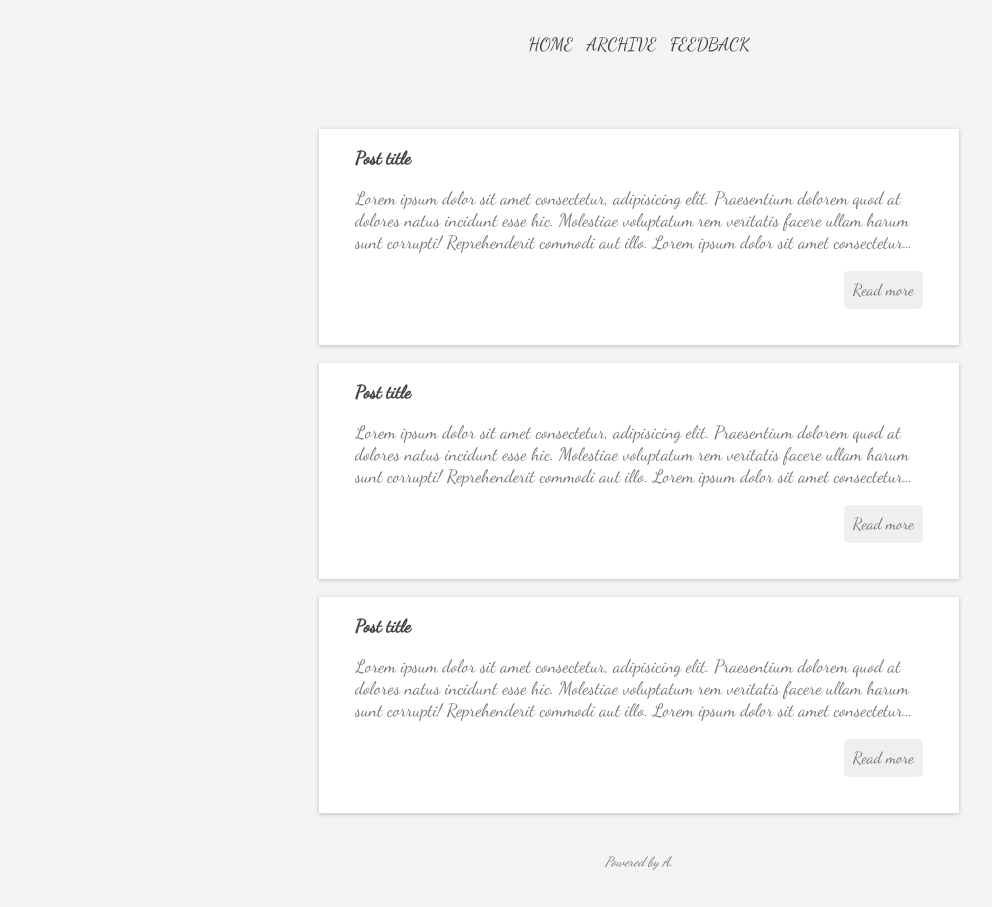
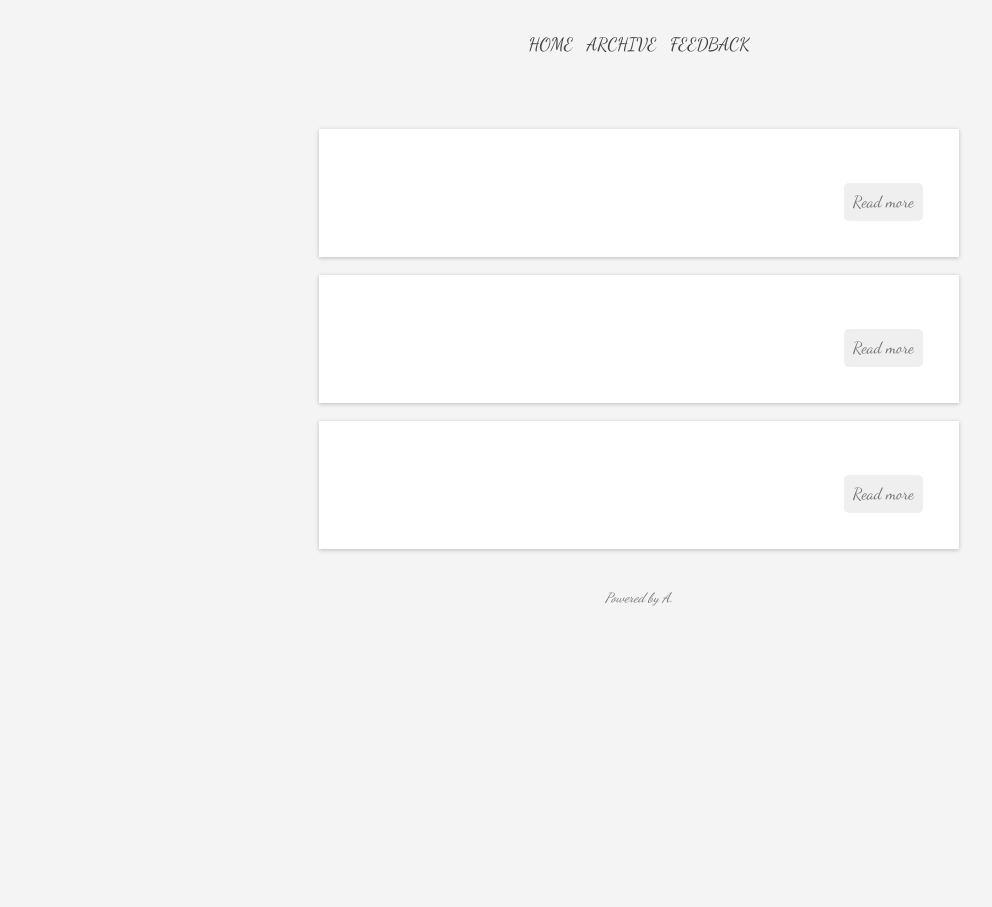
Before and after one commit to talanova/html-training-repo-second, a website built with webpack: page pages/index.html in a window 1280 px wide. Shown: the part 140-1047 px from the top of the page, without its empty margins (1-993 px from the left). After the commit the page ends 818 px from the top, so only its background shows below. Built offline with nearby package versions, Linux system fonts and the light colour scheme; files whose address does not match are found by name.

Commit message:
try to deal with handlebars

```diff
--- /dev/null
+++ b/data.json
@@ -0,0 +1,16 @@
+{
+    "articles": [
+        {
+            "title": "Post title 1",
+            "text": "Lorem ipsum dolor sit amet consectetur, adipisicing elit. Praesentium dolorem quod at dolores natus incidunt esse hic. Molestiae voluptatum rem veritatis facere ullam harum sunt corrupti! Reprehenderit commodi aut illo. Lorem ipsum dolor sit amet consectetur adipisicing elit. Est modi consequuntur ducimus delectus facilis alias ullam voluptates dignissimos, recusandae doloremque quidem impedit soluta iusto sequi! Corrupti hic alias reiciendis? Veritatis."
+        },
+        {
+            "title": "Post title 2",
+            "text": "Lorem ipsum dolor sit amet consectetur, adipisicing elit. Praesentium dolorem quod at dolores natus incidunt esse hic. Molestiae voluptatum rem veritatis facere ullam harum sunt corrupti! Reprehenderit commodi aut illo. Lorem ipsum dolor sit amet consectetur adipisicing elit. Est modi consequuntur ducimus delectus facilis alias ullam voluptates dignissimos, recusandae doloremque quidem impedit soluta iusto sequi! Corrupti hic alias reiciendis? Veritatis."
+        },
+        {
+            "title": "Post title 3",
+            "text": "Lorem ipsum dolor sit amet consectetur, adipisicing elit. Praesentium dolorem quod at dolores natus incidunt esse hic. Molestiae voluptatum rem veritatis facere ullam harum sunt corrupti! Reprehenderit commodi aut illo. Lorem ipsum dolor sit amet consectetur adipisicing elit. Est modi consequuntur ducimus delectus facilis alias ullam voluptates dignissimos, recusandae doloremque quidem impedit soluta iusto sequi! Corrupti hic alias reiciendis? Veritatis."
+        }
+    ]
+}
--- a/js/index.js
+++ b/js/index.js
@@ -1,6 +1,27 @@
 import "../scss/style.scss";
 import "../scss/sidepanel.scss";
 import "../scss/post.scss";
+
+const Handlebars = require("handlebars");
+
+const json = require("../data.json");
+
+console.log(json);
+
+// grab the source
+const source = document.querySelector("#main-template").innerHTML;
+
+// compile it using Handlebars
+const template = Handlebars.compile(source);
+
+// get the HTML after passing the template the context
+const html = template(json);
+
+// get the element to set the new HTML into
+const destination = document.querySelector("#main-destination");
+
+// set the new HTML
+destination.innerHTML = html;
 
 document.getElementById("sidepanel_openbtn").addEventListener("click", () => {
   document.getElementById("sidepanel").style.width = "220px";
--- a/package.json
+++ b/package.json
@@ -39,6 +39,7 @@
     "eslint-config-prettier": "^6.15.0",
     "eslint-plugin-import": "^2.22.1",
     "eslint-plugin-jest": "^24.1.3",
+    "handlebars-webpack-plugin": "^2.2.1",
     "html-webpack-plugin": "^4.5.0",
     "husky": "^4.3.4",
     "jest": "^26.6.3",
@@ -70,7 +71,9 @@
     "*.{html,css,scss,md,yml}": "prettier --write",
     "*.{scss,css}": "stylelint --fix"
   },
-  "dependencies": {},
+  "dependencies": {
+    "handlebars": "^4.7.7"
+  },
   "jest": {
     "clearMocks": true,
     "setupFiles": [
--- a/pages/index.html
+++ b/pages/index.html
@@ -44,84 +44,40 @@
           </ul>
         </nav>
       </header>
-      <main class="main">
-        <ul>
+      <main id="main-destination" class="main"></main>
+      <pagefooter-component></pagefooter-component>
+    </div>
+    <script
+      type="text/javascript"
+      src="https://cdnjs.cloudflare.com/ajax/libs/handlebars.js/X.X.X/handlebars.js"
+    ></script>
+    <script id="main-template" type="text/x-handlebars-template">
+      <ul>
+        {{#each articles}}
           <li>
             <article class="post">
               <header class="post__header">
-                <h2>Post title</h2>
+                <h2>
+                  {{article.title}}
+                </h2>
               </header>
               <div class="post__body">
                 <p class="post__snippet">
-                  Lorem ipsum dolor sit amet consectetur, adipisicing elit.
-                  Praesentium dolorem quod at dolores natus incidunt esse hic.
-                  Molestiae voluptatum rem veritatis facere ullam harum sunt
-                  corrupti! Reprehenderit commodi aut illo. Lorem ipsum dolor
-                  sit amet consectetur adipisicing elit. Est modi consequuntur
-                  ducimus delectus facilis alias ullam voluptates dignissimos,
-                  recusandae doloremque quidem impedit soluta iusto sequi!
-                  Corrupti hic alias reiciendis? Veritatis.
+                  {{article.text}}
                 </p>
               </div>
               <footer class="post__footer">
                 <a href="./post.html">
-                  <button class="post__footer__btn">Read more</button>
+                  <button class="post__footer__btn">
+                    Read more
+                  </button>
                 </a>
               </footer>
             </article>
           </li>
-          <li>
-            <article class="post">
-              <header class="post__header">
-                <h2>Post title</h2>
-              </header>
-              <div class="post__body">
-                <p class="post__snippet">
-                  Lorem ipsum dolor sit amet consectetur, adipisicing elit.
-                  Praesentium dolorem quod at dolores natus incidunt esse hic.
-                  Molestiae voluptatum rem veritatis facere ullam harum sunt
-                  corrupti! Reprehenderit commodi aut illo. Lorem ipsum dolor
-                  sit amet consectetur adipisicing elit. Est modi consequuntur
-                  ducimus delectus facilis alias ullam voluptates dignissimos,
-                  recusandae doloremque quidem impedit soluta iusto sequi!
-                  Corrupti hic alias reiciendis? Veritatis.
-                </p>
-              </div>
-              <footer class="post__footer">
-                <a href="./post.html">
-                  <button class="post__footer__btn">Read more</button>
-                </a>
-              </footer>
-            </article>
-          </li>
-          <li>
-            <article class="post">
-              <header class="post__header">
-                <h2>Post title</h2>
-              </header>
-              <div class="post__body">
-                <p class="post__snippet">
-                  Lorem ipsum dolor sit amet consectetur, adipisicing elit.
-                  Praesentium dolorem quod at dolores natus incidunt esse hic.
-                  Molestiae voluptatum rem veritatis facere ullam harum sunt
-                  corrupti! Reprehenderit commodi aut illo. Lorem ipsum dolor
-                  sit amet consectetur adipisicing elit. Est modi consequuntur
-                  ducimus delectus facilis alias ullam voluptates dignissimos,
-                  recusandae doloremque quidem impedit soluta iusto sequi!
-                  Corrupti hic alias reiciendis? Veritatis.
-                </p>
-              </div>
-              <footer class="post__footer">
-                <a href="./post.html">
-                  <button class="post__footer__btn">Read more</button>
-                </a>
-              </footer>
-            </article>
-          </li>
-        </ul>
-      </main>
-      <pagefooter-component></pagefooter-component>
-    </div>
+        {{/each}}
+      </ul>
+    </script>
     <script src="index.js" type="text/javascript"></script>
     <script src="pagefooter.js" type="text/javascript"></script>
   </body>
--- a/webpack.config.js
+++ b/webpack.config.js
@@ -8,7 +8,7 @@ const path = require("path");
 
 module.exports = {
   entry: {
-    main: path.resolve(__dirname, "./js/index.js"),
+    index: path.resolve(__dirname, "./js/index.js"),
     post: path.resolve(__dirname, "./js/post.js"),
     archive: path.resolve(__dirname, "./js/archive.js"),
     feedback: path.resolve(__dirname, "./js/feedback.js"),
@@ -74,4 +74,9 @@ module.exports = {
       },
     ],
   },
+  resolve: {
+    alias: {
+      "express-handlebars": "handlebars/dist/handlebars.js",
+    },
+  },
 };
```
Also changed, not shown: 1 other file.
